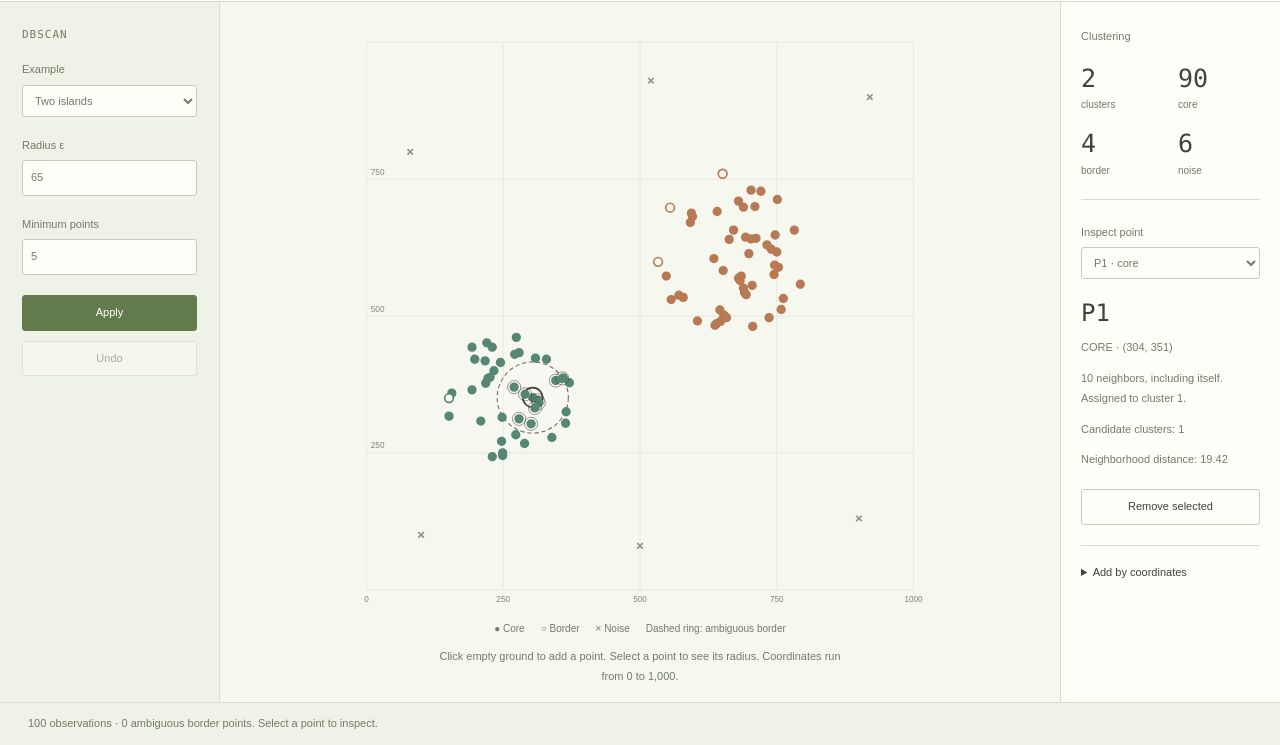
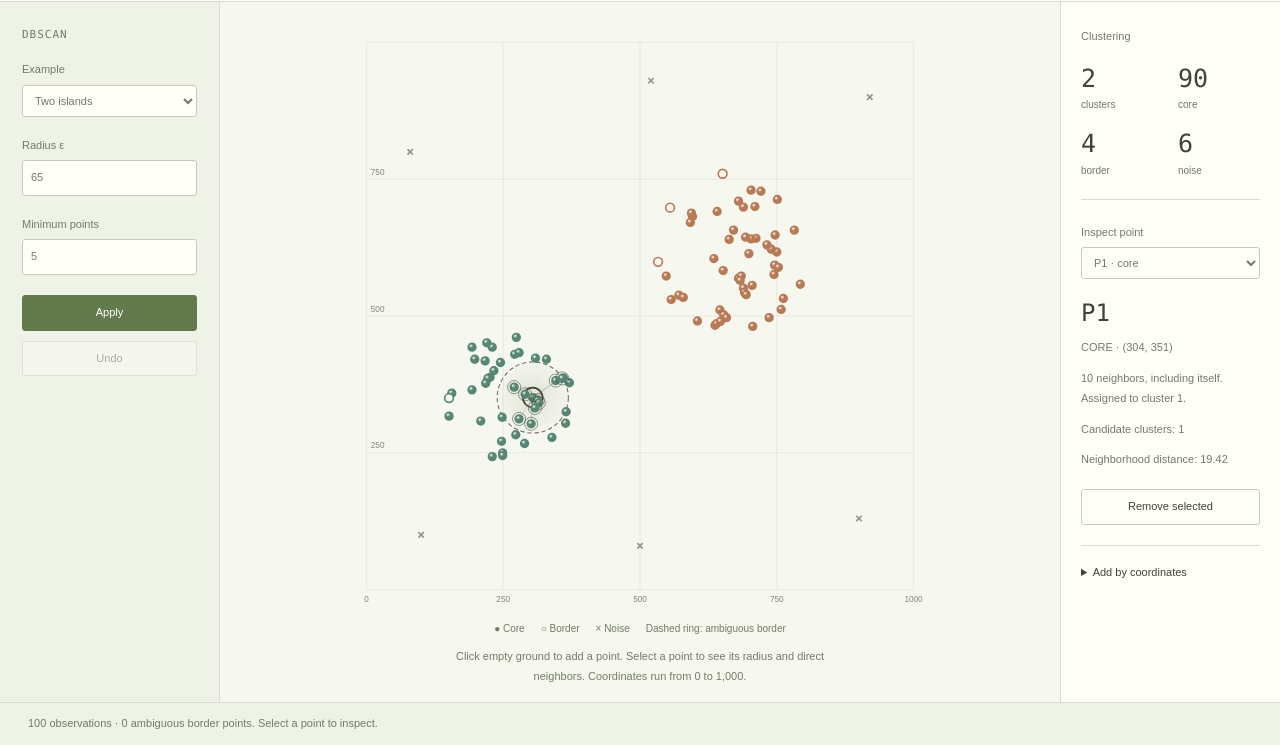
Before and after one commit to Michaelhoang8/density-garden, a website with bundled scripts: page index.html in a window 1280 px wide. Shown: the part 73-818 px from the top of the page. Built offline with nearby package versions, Linux system fonts and the light colour scheme.

Commit message:
Give density neighborhoods shaded points and direct-neighbor links

```diff
--- a/app.js
+++ b/app.js
@@ -93,6 +93,28 @@ function draw() {
   const plot = $("plot");
   plot.replaceChildren();
   if (!result) return;
+  const defs = svg("defs", {});
+  const radiusFill = svg("radialGradient", { id: "radius-fill" });
+  radiusFill.append(
+    svg("stop", { offset: 0, "stop-color": "#a9b99c", "stop-opacity": 0.3 }),
+    svg("stop", { offset: 1, "stop-color": "#a9b99c", "stop-opacity": 0.03 }),
+  );
+  defs.append(radiusFill);
+  palette.forEach((color, i) => {
+    const gradient = svg("radialGradient", {
+      id: `point-fill-${i}`,
+      cx: ".35",
+      cy: ".3",
+      r: ".75",
+    });
+    gradient.append(
+      svg("stop", { offset: 0, "stop-color": "#fffaf0" }),
+      svg("stop", { offset: 0.4, "stop-color": color }),
+      svg("stop", { offset: 1, "stop-color": color }),
+    );
+    defs.append(gradient);
+  });
+  plot.append(defs);
   for (const tick of [0, 250, 500, 750, 1000]) {
     plot.append(
       svg("line", {
@@ -139,12 +161,30 @@ function draw() {
         cx: current.x,
         cy: 1000 - current.y,
         r: result.model.eps,
-        fill: "#ffffff44",
+        fill: "url(#radius-fill)",
         stroke: "#806d58",
         "stroke-width": 2,
         "stroke-dasharray": "8 5",
       }),
     );
+  if (current) {
+    const links = svg("g", { "aria-hidden": "true", "pointer-events": "none" });
+    for (const point of result.records) {
+      if (point.id === current.id || !neighborSet.has(point.id)) continue;
+      links.append(
+        svg("line", {
+          x1: current.x,
+          y1: 1000 - current.y,
+          x2: point.x,
+          y2: 1000 - point.y,
+          stroke: color(current),
+          "stroke-width": 1.5,
+          "stroke-opacity": 0.3,
+        }),
+      );
+    }
+    plot.append(links);
+  }
   for (const p of result.records) {
     const g = svg("g", {
       class: "point",
@@ -170,7 +210,10 @@ function draw() {
           cx: p.x,
           cy: 1000 - p.y,
           r: p.kind === "core" ? 7 : 8,
-          fill: p.kind === "core" ? color(p) : "#fbf5ec",
+          fill:
+            p.kind === "core"
+              ? `url(#point-fill-${p.cluster % palette.length})`
+              : "#fbf5ec",
           stroke: color(p),
           "stroke-width": 3,
         }),
--- a/index.html
+++ b/index.html
@@ -60,8 +60,8 @@
           ><span>Dashed ring: ambiguous border</span>
         </div>
         <p class="hint">
-          Click empty ground to add a point. Select a point to see its radius.
-          Coordinates run from 0 to 1,000.
+          Click empty ground to add a point. Select a point to see its radius
+          and direct neighbors. Coordinates run from 0 to 1,000.
         </p>
       </section>
       <aside>
```
Also changed, not shown: README.md.
